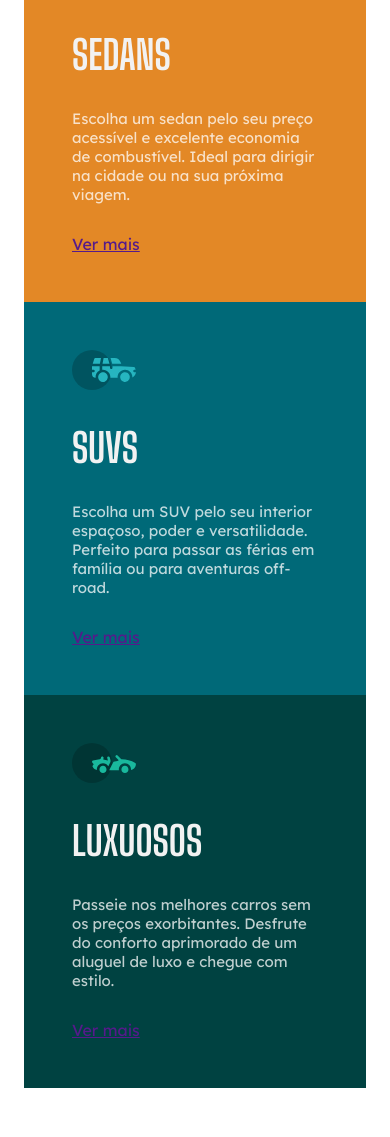
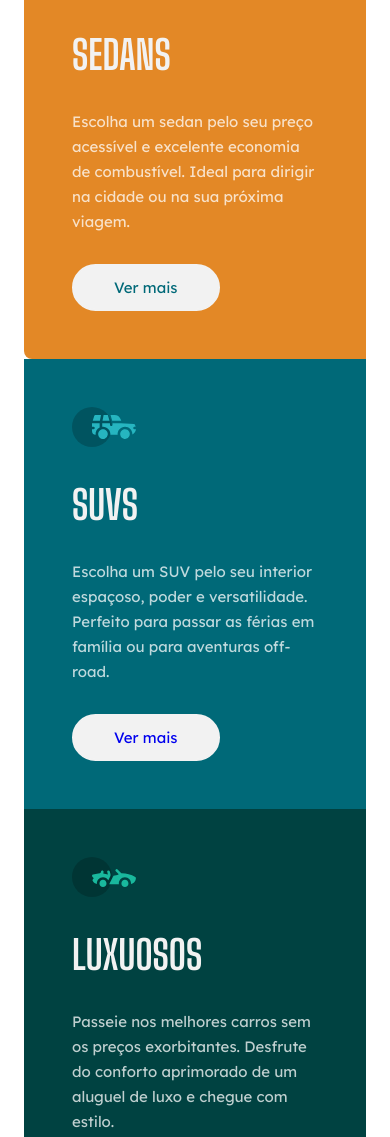
Before and after one commit to pablinho-programador/Carros, a plain HTML site: page index.html in a window 390 px wide. Shown: the part 179-1316 px from the top of the page. Drawn offline with Linux system fonts and the light colour scheme.

Commit message:
Finalização da parte mobile

```diff
--- a/index.html
+++ b/index.html
@@ -16,20 +16,20 @@
             <img src="./imagens/icon-sedans.svg" alt="carro sedan">
             <h2>Sedans</h2>
             <p>Escolha um sedan pelo seu preço acessível e excelente economia de combustível. Ideal para dirigir na cidade ou na sua próxima viagem.</p>
-            <a href="">Ver mais</a>
+            <a href="https://www.webmotors.com.br/catalogo/carroceria/sedan/" target="_blank">Ver mais</a>
         </section>
         <section class="suvs">
             <img src="./imagens/icon-suvs.svg" alt="carro suv">
             <h2>SUVs</h2>
             <p>Escolha um SUV pelo seu interior espaçoso, poder e versatilidade. Perfeito para passar as férias em família ou para aventuras off-road.</p>
-            <a href="">Ver mais</a>
+            <a href="https://www.webmotors.com.br/catalogo/carroceria/suv/" target="_blank">Ver mais</a>
         </section>
 
         <section class="luxuosos">
             <img src="./imagens/icon-luxury.svg" alt="carro de luxo">
             <h2>Luxuosos</h2>
             <p>Passeie nos melhores carros sem os preços exorbitantes. Desfrute do conforto aprimorado de um aluguel de luxo e chegue com estilo.</p>
-            <a href="">Ver mais</a>
+            <a href="https://www.webmotors.com.br/carros-de-luxo/carros/mg-belo-horizonte?estadocidade=Minas%20Gerais%20-%20Belo%20Horizonte&necessidade=Carros%20de%20luxo&idcmpint=t1:c17:m07:busque-por-categorias::carros-de-luxo:comprar" target="_blank">Ver mais</a>
         </section>
 
     </main>
--- a/style.css
+++ b/style.css
@@ -29,9 +29,18 @@ p {
     font-size: 0.9375rem;
     color: var(--transparent-white);
     margin-bottom: 1.875rem;
+    line-height: 1.5625rem;
 }
 a {
     font-family: 'Lexend Deca', sans-serif;
+    display: block;
+    text-decoration: none;
+    border: 2px solid var(--gray);
+    width: fit-content;
+    font-size: 0.9375rem;
+    padding: 0.75rem 2.5rem;
+    border-radius: 1.5625rem;
+    background: var(--gray);
 }
 
 section{
@@ -40,6 +49,7 @@ section{
 
 .sedans{
     background: var(--orange);
+    border-radius: 8px 8px 0;
 }
 
 .suvs{
@@ -48,4 +58,17 @@ section{
 
 .luxuosos{
     background: var(--dark-cyan);
+    border-radius:  0 0 8px 8px;
 }
+
+.sedans a{
+    color: var(--orange);
+}
+
+.sedans a{
+    color: var(--cyan);
+}
+
+.luxuosos a{
+    color: var(--dark-cyan);
+}
```
